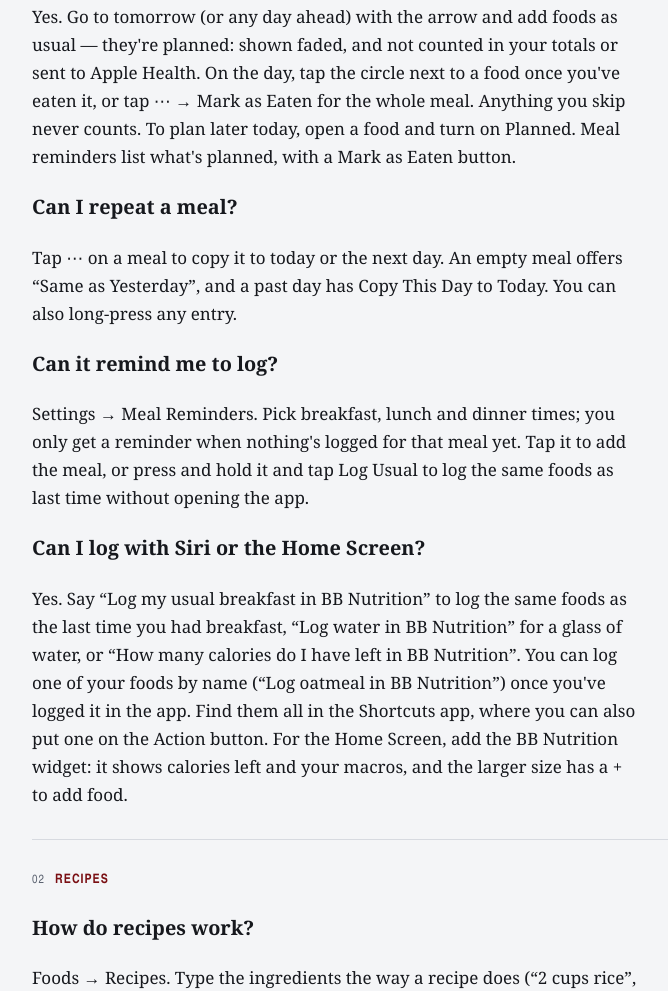
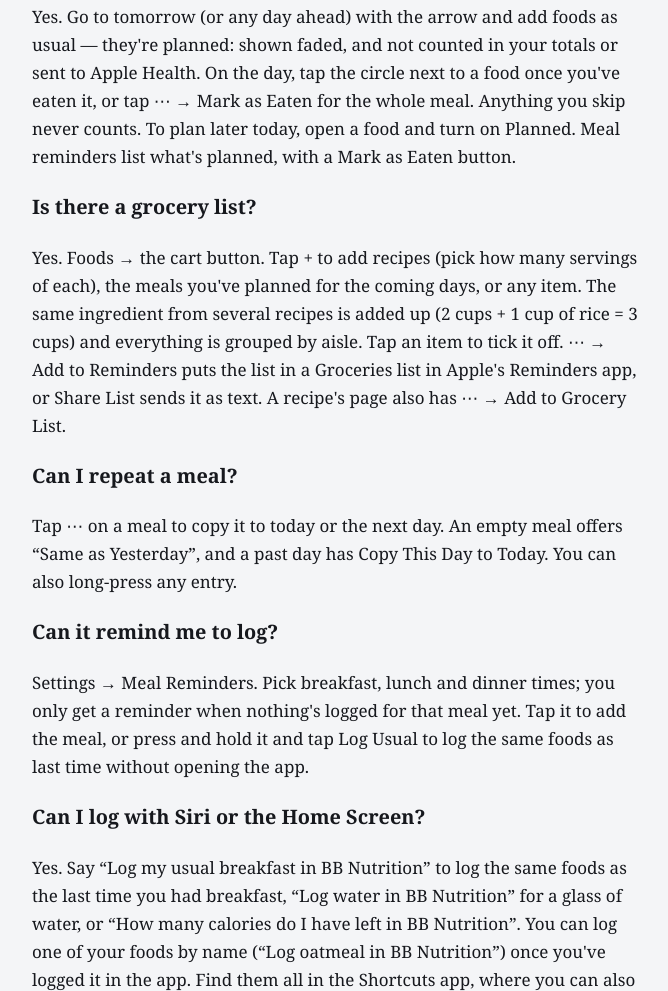
Before and after one commit to rhenze74/BB-Nutrition-Legal, a plain HTML site: page support.html in a window 1280 px wide. Shown: the part 1904-2895 px from the top of the page, without its empty margins (252-920 px from the left). Drawn offline with Linux system fonts and the light colour scheme.

Commit message:
Grocery list: FAQ and Reminders in the privacy policy

```diff
--- a/support.html
+++ b/support.html
@@ -236,6 +236,8 @@
   <p>Yes. On Today, tap ⋯ next to the meal and choose Save as Meal, give it a name (“Post-workout shake”) and pick which foods to keep. Then it&#x27;s under Meals in Add Food, in Foods → Meals, and in Siri: “Log Post-workout shake in BB Nutrition”. When you log it you can leave out a food or change the servings.</p>
   <h3>Can I plan meals ahead?</h3>
   <p>Yes. Go to tomorrow (or any day ahead) with the arrow and add foods as usual — they&#x27;re planned: shown faded, and not counted in your totals or sent to Apple Health. On the day, tap the circle next to a food once you&#x27;ve eaten it, or tap ⋯ → Mark as Eaten for the whole meal. Anything you skip never counts. To plan later today, open a food and turn on Planned. Meal reminders list what&#x27;s planned, with a Mark as Eaten button.</p>
+  <h3>Is there a grocery list?</h3>
+  <p>Yes. Foods → the cart button. Tap + to add recipes (pick how many servings of each), the meals you&#x27;ve planned for the coming days, or any item. The same ingredient from several recipes is added up (2 cups + 1 cup of rice = 3 cups) and everything is grouped by aisle. Tap an item to tick it off. ⋯ → Add to Reminders puts the list in a Groceries list in Apple&#x27;s Reminders app, or Share List sends it as text. A recipe&#x27;s page also has ⋯ → Add to Grocery List.</p>
   <h3>Can I repeat a meal?</h3>
   <p>Tap ⋯ on a meal to copy it to today or the next day. An empty meal offers “Same as Yesterday”, and a past day has Copy This Day to Today. You can also long-press any entry.</p>
   <h3>Can it remind me to log?</h3>
```
Also changed, not shown: privacy-policy.html (+1 -0 lines).
